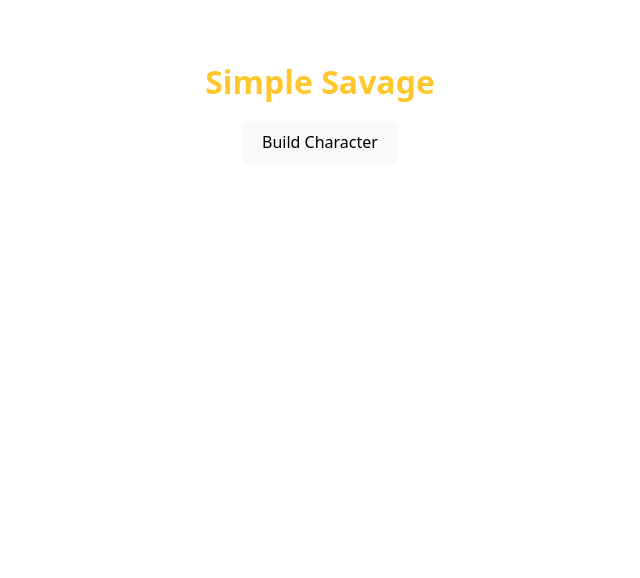
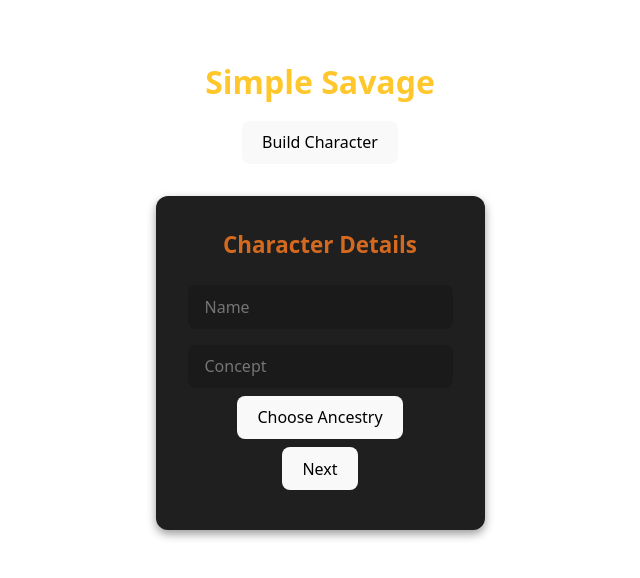
Before and after one commit to ajmenoni/simple-savage, a React (Vite) app: page / in a window 1280 px wide. Shown: the top 578 px of the page, without its empty margins (320-960 px from the left). Built offline with nearby package versions, Linux system fonts and the light colour scheme.

Commit message:
add Card and Details components

```diff
--- a/src/App.css
+++ b/src/App.css
@@ -22,7 +22,22 @@
   text-align: center;
 }
 .card {
-  padding: 2em;
+  background-color: #1f1f1f;
+  border-radius: 12px;
+  padding: 2rem;
+  margin-top: 1.5rem;
+  width: 100%;
+  max-width: 400px;
+  box-shadow: 0 4px 10px rgba(0, 0, 0, 0.4);
+  transition: transform 0.2s, box-shadow 0.2s;
+
+  min-height: auto;
+  height: auto;
+}
+
+.card:hover {
+  transform: translateY(-2px);
+  box-shadow: 0 6px 14px rgba(0, 0, 0, 0.45);
 }
 
 .read-the-docs {
--- a/src/App.jsx
+++ b/src/App.jsx
@@ -1,10 +1,15 @@
 import { useState } from "react";
 import "./App.css";
 import Button from "./components/Button";
+import Card from "./components/Card";
 
 function App() {
   function beginCreate() {
     alert("you clicked");
+  }
+
+  function handleNext() {
+    alert("Next");
   }
 
   return (
@@ -12,6 +17,7 @@ function App() {
       <div className="app-container">
         <h1>Simple Savage</h1>
         <Button text={"Build Character"} onClick={beginCreate} />
+        <Card handleNext={handleNext} />
       </div>
     </>
   );
--- a/src/components/Button.jsx
+++ b/src/components/Button.jsx
@@ -1,4 +1,5 @@
 import React from "react";
+import "./Button.css";
 
 export default function Button({ text, onClick }) {
   return <button onClick={onClick}>{text}</button>;
--- /dev/null
+++ b/src/components/Card.jsx
@@ -0,0 +1,14 @@
+import Button from "./Button";
+import React from "react";
+import Details from "./Details";
+
+function Card({ handleNext }) {
+  return (
+    <div className="app-container card">
+      <Details />
+      <Button text={"Next"} onClick={handleNext} />
+    </div>
+  );
+}
+
+export default Card;
--- /dev/null
+++ b/src/components/Details.jsx
@@ -0,0 +1,16 @@
+import Button from "./Button";
+function Details() {
+  function beginAncestrySelect() {
+    alert("you clicked ancest select");
+  }
+  return (
+    <>
+      <h2>Character Details</h2>
+      <input type="text" name="charName" id="charName" placeholder="Name" />
+      <input type="text" name="concept" id="concept" placeholder="Concept" />
+      <Button text={"Choose Ancestry"} onClick={beginAncestrySelect} />
+    </>
+  );
+}
+
+export default Details;
--- a/src/index.css
+++ b/src/index.css
@@ -13,6 +13,8 @@
   -moz-osx-font-smoothing: grayscale;
 
   --savage-yellow: #ffc72c;
+  --savage-orange: #d46a1f;
+  --savage-red: #b9472a;
 }
 
 a {
@@ -37,10 +39,29 @@ h1 {
   line-height: 1.1;
 }
 
+input,
+select {
+  border-radius: 8px;
+  border: 1px solid transparent;
+  padding: 0.6em 1em;
+  margin-top: 0.5rem;
+  margin-bottom: 0.5rem;
+  font-size: 1em;
+  font-weight: 500;
+  font-family: inherit;
+  background-color: #1a1a1a;
+  color: inherit;
+  transition: border-color 0.25s, background-color 0.25s;
+  outline: none;
+  width: 100%;
+  box-sizing: border-box;
+}
+
 button {
   border-radius: 8px;
   border: 1px solid transparent;
   padding: 0.6em 1.2em;
+  margin-bottom: 0.5rem;
   font-size: 1em;
   font-weight: 500;
   font-family: inherit;
@@ -56,6 +77,14 @@ button:focus-visible {
   outline: 4px auto -webkit-focus-ring-color;
 }
 
+.card h2 {
+  color: var(--savage-orange);
+  font-size: 1.4rem;
+  margin-bottom: 1rem;
+  margin-top: 0;
+  text-align: center;
+}
+
 @media (prefers-color-scheme: light) {
   :root {
     color: #213547;
@@ -67,4 +96,8 @@ button:focus-visible {
   button {
     background-color: #f9f9f9;
   }
+  .card {
+    background-color: #f9f9f9;
+    box-shadow: 0 4px 10px rgba(0, 0, 0, 0.1);
+  }
 }
```
Also changed, not shown: src/components/Button.css (added).
